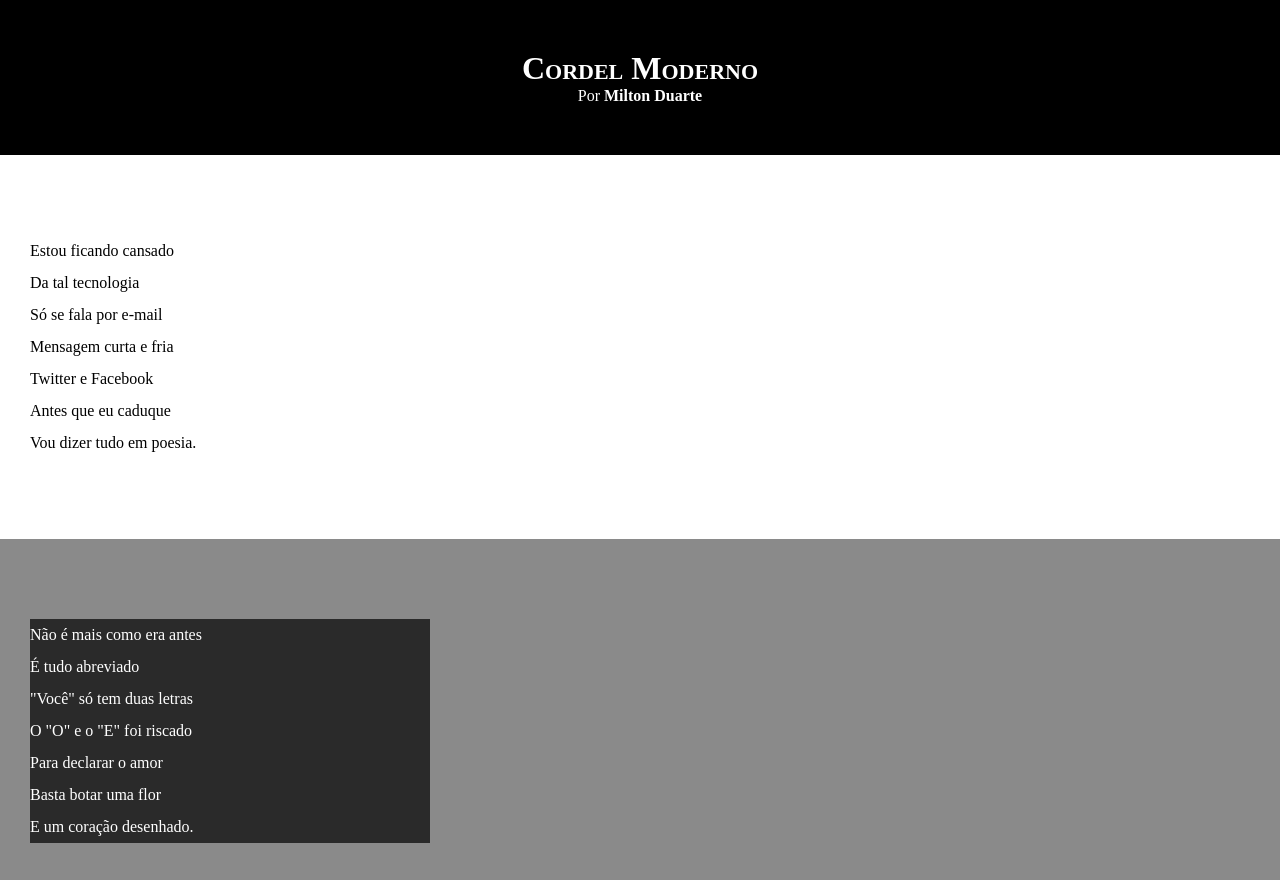
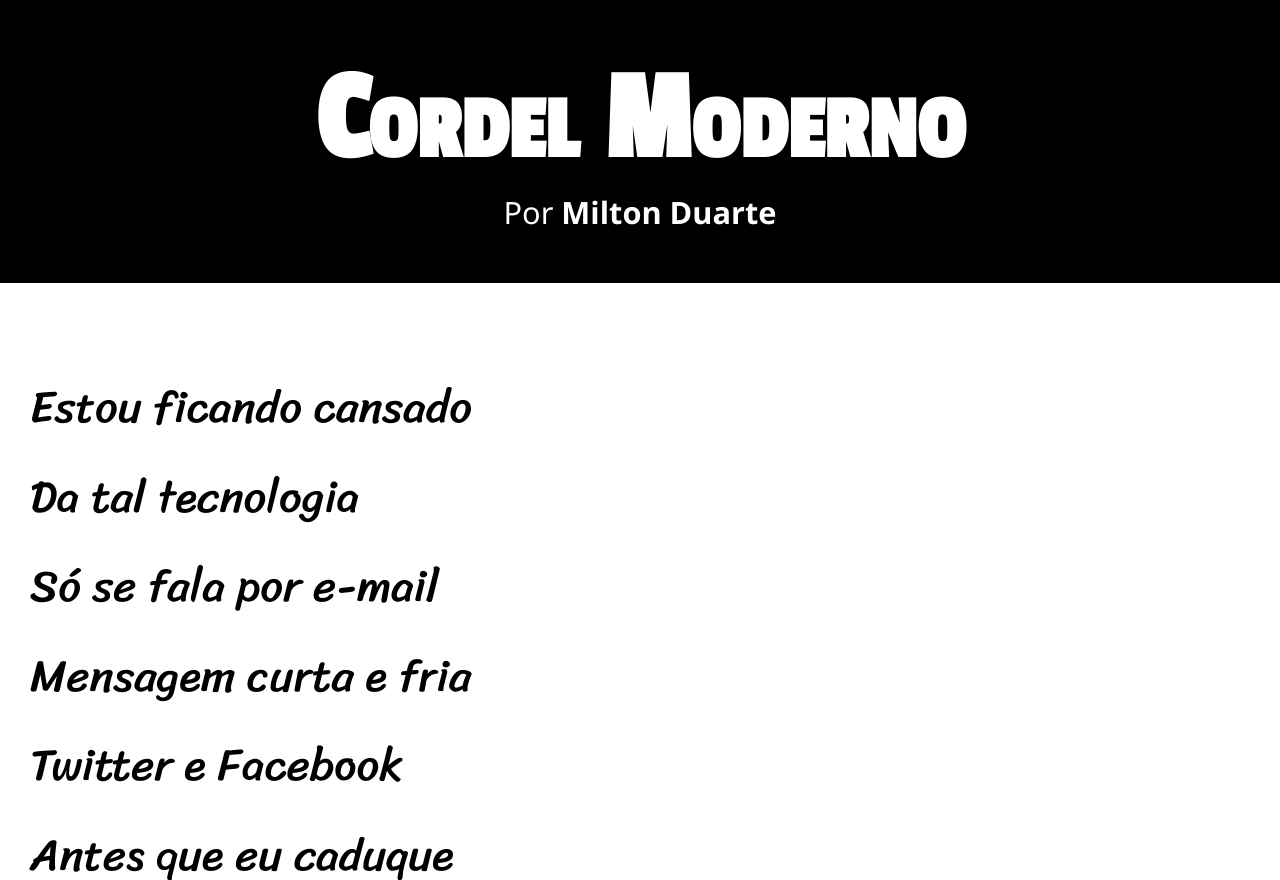
Before and after one commit to nilsonamaral/projeto-cordel, a plain HTML site: page index.html in a window 1280 px wide. Shown: the top 880 px of the page. Drawn offline with Linux system fonts and the light colour scheme.

Commit message:
atualização de estilos

```diff
--- a/estilo/style.css
+++ b/estilo/style.css
@@ -1,13 +1,25 @@
 @charset "UTF-8";
+
+@import url('https://fonts.googleapis.com/css2?family=Passion+One&display=swap');
+
+@import url('https://fonts.googleapis.com/css2?family=Sriracha&display=swap');
+
+:root {
+    --font1: 'Segoe UI', Tahoma, Geneva, Verdana, sans-serif;
+    --font2: 'Passion One', cursive;
+    --font3: 'Sriracha', cursive;
+}
 
 * {
     margin: 0px;
     padding: 0px;
+    font-size: 1em;
 }
 
 html, body {
     min-height: 100vh;
     background-color: darkgray;
+    font-family: var(--font1);
 }
 
 header {
@@ -19,11 +31,13 @@ header {
 header > h1 {
     padding-top: 50px;
     font-variant: small-caps;
-
+    font-family: var(--font2);
+    font-size: 10vw;
 }
 
 header > p {
     padding-bottom: 50px;
+    font-size: 2.4vw;
 }
 
 a {
@@ -42,6 +56,8 @@ section {
     padding-bottom: 10vh;
     line-height: 2em;
     padding-left: 30px;
+    font-family: var(--font3);
+    font-size: 3.5vw;
 }
 
 section.normal {
@@ -56,7 +72,8 @@ section.imagen {
 
 section.imagen > p {
     background-color: rgba(0, 0, 0, 0.699);
-    width: 400px;
+    display: inline-block;
+    padding: 10px;
 }
 
 footer {
```
